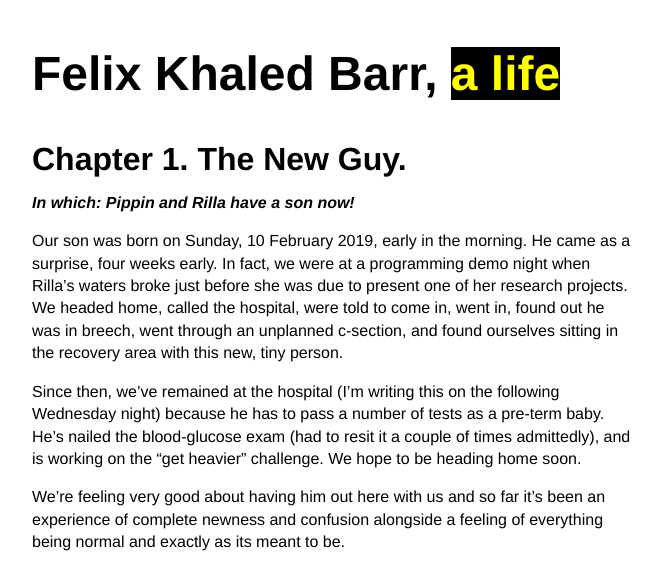
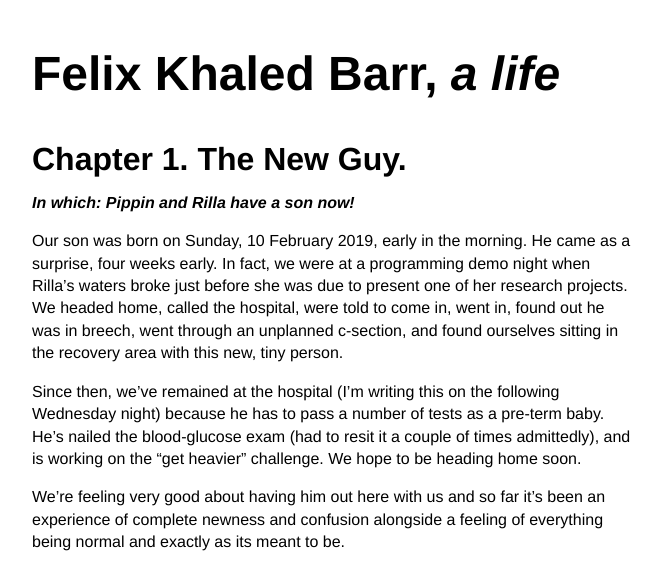
Before and after one commit to pippinbarr/felixkhaledbarr.com, a Jekyll site: the page built from index.md, in a window 1280 px wide. Shown: the top 572 px of the page, without its empty margins (308-969 px from the left). Built offline with Jekyll 4.4.1, drawn with Linux system fonts in a browser that asks for light colours; our own code applies the rules of GitHub Pages for plain Markdown files.

Commit message:
touch ups

```diff
--- a/assets/main.scss
+++ b/assets/main.scss
@@ -20,8 +20,7 @@ $linkUnderlineAlpha: 0.5;
 
 
 #life {
-  background-color: black;
-  color: yellow;
+  font-style: italic;
 }
 
 /* @media screen { */
```
